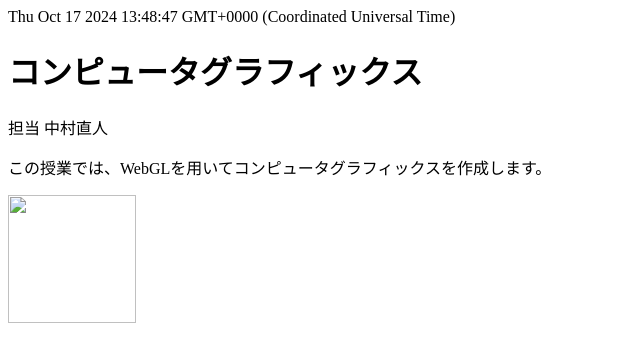
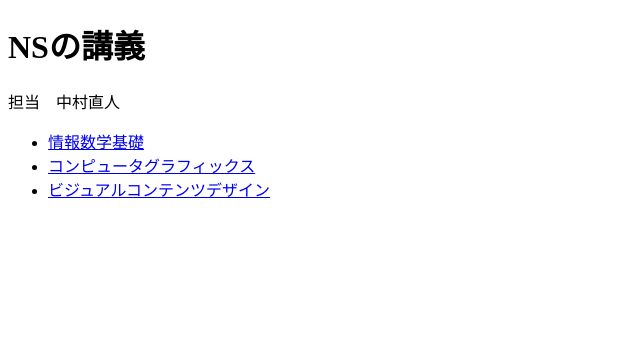
Before and after one commit to taguchiseiya/2024VC, a plain HTML site: page index.html in a window 1280 px wide. Shown: the whole page, without its empty margins (0-640 px from the left). Drawn offline with Linux system fonts and the light colour scheme.

Commit message:
Add files via upload

```diff
--- a/index.html
+++ b/index.html
@@ -1,19 +1,18 @@
 <!doctype html>
-<HTML>
-<HEAD>
-<meta charset="UTF-8">
-<title>JavaScriptの基礎</title>
-</HEAD>
-<BODY>
-<script type="text/javascript">
-today = new Date();
-document.write(today);
-document.write("<h1>コンピュータグラフィックス</h1>");
-document.write("<p>担当 中村直人</p>");
-document.write("<p>この授業では、WebGLを用いてコンピュータグラフィックスを作成します。</p>");
-var image = new Image(128,128);
-image.src = "ganba.png";
-document.body.appendChild(image);
-</script>
-</BODY>
-</HTML>
+<html>
+<head>
+<meta charset="utf-8">
+<title>トップページ</title>
+<link href="top.css" rel="stylesheet" type="text/css">
+</head>
+
+<body>
+<h1>NSの講義</h1>
+<p>担当　中村直人</p>
+<ul>
+  <li><a href="math.html">情報数学基礎</a></li>
+  <li><a href="CG.html">コンピュータグラフィックス</a></li>
+  <li><a href="VC.html">ビジュアルコンテンツデザイン</a></li>
+</ul>
+</body>
+</html>
```
